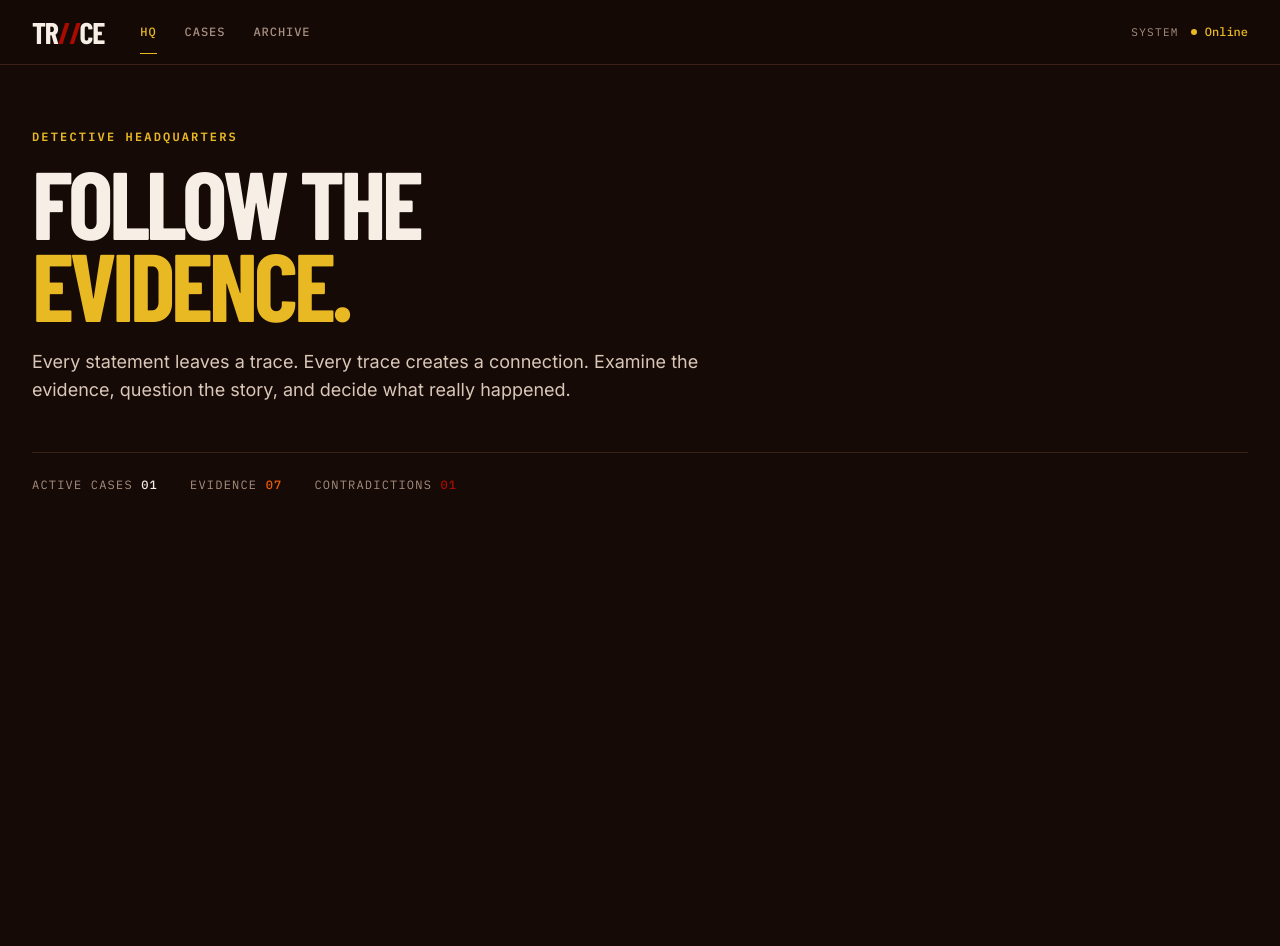
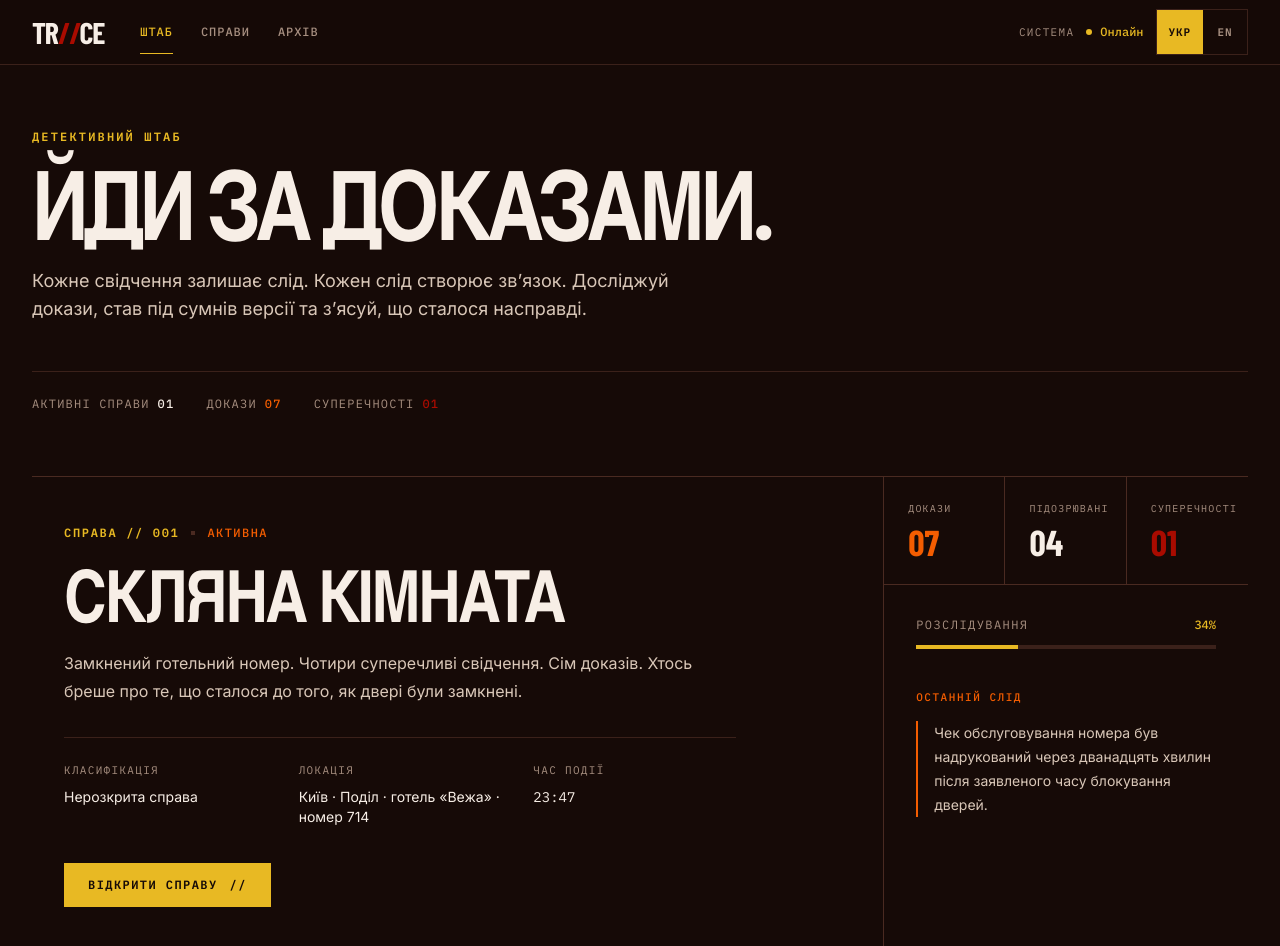
Before and after one commit to Iryna-Vyshniak/tr-ce, a React (Vite) app: page / in a window 1280 px wide. Shown: the top 946 px of the page. Before the commit the page ends 801 px from the top, so only its background shows below. Built offline with nearby package versions, Linux system fonts and the light colour scheme; a web font is replaced by a local one.

Commit message:
feat: localize detective HQ

```diff
--- a/src/components/layout/AppHeader.tsx
+++ b/src/components/layout/AppHeader.tsx
@@ -1,23 +1,27 @@
+import { LocaleSwitcher } from "../../features/localization/components/LocaleSwitcher";
+import { useLocale } from "../../features/localization/hooks/useLocale";
 import { MainNavigation } from "./MainNavigation";
 
+export function AppHeader() {
+  const { t } = useLocale();
 
-export function AppHeader() {
   return (
     <header className="sticky top-0 z-50 border-b border-border-subtle bg-background/95 backdrop-blur">
-      <div className="mx-auto flex h-16 max-w-[100rem] items-center gap-6 px-4 sm:px-6 lg:px-8">
+      <div className="mx-auto flex h-16 max-w-[100rem] items-center gap-4 px-4 sm:gap-6 sm:px-6 lg:px-8">
         <a
           href="/"
           className="shrink-0 font-display text-3xl font-extrabold uppercase leading-none tracking-[-0.04em]"
-          aria-label="TR//CE home"
+          aria-label="TR//CE"
         >
           TR<span className="text-critical">//</span>CE
         </a>
 
         <MainNavigation />
 
-        <div className="ml-auto hidden items-center gap-3 sm:flex">
+        <div className="ml-auto flex shrink-0 items-center gap-3">
+          <div className="hidden items-center gap-3 lg:flex">
             <span className="font-mono text-[0.6875rem] uppercase tracking-[0.12em] text-muted-foreground">
-            System
+              {t.system.label}
             </span>
 
             <span className="flex items-center gap-2 font-mono text-xs font-medium text-signal">
@@ -26,8 +30,11 @@ export function AppHeader() {
                 aria-hidden="true"
               />
 
-            Online
+              {t.system.online}
             </span>
+          </div>
+
+          <LocaleSwitcher />
         </div>
       </div>
     </header>
--- a/src/components/layout/MainNavigation.tsx
+++ b/src/components/layout/MainNavigation.tsx
@@ -1,19 +1,23 @@
+import { useLocale } from "../../features/localization/hooks/useLocale";
+
 const navigationItems = [
   {
-    label: "HQ",
+    key: "hq",
     href: "#hq",
   },
   {
-    label: "Cases",
+    key: "cases",
     href: "#cases",
   },
   {
-    label: "Archive",
+    key: "archive",
     href: "#archive",
   },
 ] as const;
 
 export function MainNavigation() {
+  const { t } = useLocale();
+
   return (
     <nav aria-label="Main navigation">
       <ul className="flex items-center gap-1">
@@ -21,7 +25,7 @@ export function MainNavigation() {
           const isActive = index === 0;
 
           return (
-            <li key={item.label}>
+            <li key={item.key}>
               <a
                 href={item.href}
                 aria-current={isActive ? "page" : undefined}
@@ -34,7 +38,7 @@ export function MainNavigation() {
                     : "text-muted-foreground hover:text-foreground",
                 ].join(" ")}
               >
-                {item.label}
+                {t.navigation[item.key]}
 
                 {isActive && (
                   <span
--- a/src/main.tsx
+++ b/src/main.tsx
@@ -11,14 +11,16 @@ import "@fontsource/ibm-plex-mono/400.css";
 import "@fontsource/ibm-plex-mono/500.css";
 import "@fontsource/ibm-plex-mono/600.css";
 
-
 import App from "./app/App";
+import { LocaleProvider } from "./features/localization/components/LocaleProvider";
 
 import "./styles/variables.css";
 import "./styles/globals.css";
 
 createRoot(document.getElementById("root")!).render(
   <StrictMode>
-    <App />
+    <LocaleProvider>
+      <App />
+    </LocaleProvider>
   </StrictMode>,
 );
--- a/src/pages/DetectiveHQPage.tsx
+++ b/src/pages/DetectiveHQPage.tsx
@@ -1,5 +1,12 @@
+import { ActiveCase } from "../features/cases/components/ActiveCase";
+import { activeCase } from "../features/cases/data/activeCase";
+import { useLocale } from "../features/localization/hooks/useLocale";
+
 export function DetectiveHQPage() {
+  const { t } = useLocale();
+
   return (
+    <>
       <section
         id="hq"
         aria-labelledby="hq-title"
@@ -7,43 +14,57 @@ export function DetectiveHQPage() {
       >
         <div className="max-w-4xl">
           <p className="font-mono text-xs font-semibold uppercase tracking-[0.18em] text-signal">
-          Detective Headquarters
+            {t.hq.eyebrow}
           </p>
 
           <h1
             id="hq-title"
             className="mt-4 font-display text-6xl font-extrabold uppercase leading-[0.85] tracking-[-0.045em] sm:text-7xl lg:text-8xl"
           >
-          Follow the
-          <br />
-          <span className="text-signal">evidence.</span>
+            {t.hq.title}
           </h1>
 
           <p className="mt-6 max-w-2xl text-base leading-7 text-foreground-secondary sm:text-lg">
-          Every statement leaves a trace. Every trace creates a connection.
-          Examine the evidence, question the story, and decide what really
-          happened.
+            {t.hq.description}
           </p>
         </div>
 
-      <div className="mt-12 border-t border-border-subtle pt-6">
-        <div className="flex flex-wrap items-center gap-x-8 gap-y-3 font-mono text-xs uppercase tracking-[0.1em]">
-          <p className="text-muted-foreground">
-            Active cases{" "}
-            <strong className="font-medium text-foreground">01</strong>
-          </p>
+        <dl className="mt-12 flex flex-wrap items-center gap-x-8 gap-y-3 border-t border-border-subtle pt-6 font-mono text-xs uppercase tracking-[0.1em]">
+          <div className="flex items-baseline gap-2">
+            <dt className="text-muted-foreground">
+              {t.hq.activeCases}
+            </dt>
 
-          <p className="text-muted-foreground">
-            Evidence{" "}
-            <strong className="font-medium text-evidence">07</strong>
-          </p>
+            <dd className="font-medium text-foreground">
+              01
+            </dd>
+          </div>
 
-          <p className="text-muted-foreground">
-            Contradictions{" "}
-            <strong className="font-medium text-critical">01</strong>
-          </p>
+          <div className="flex items-baseline gap-2">
+            <dt className="text-muted-foreground">
+              {t.hq.evidence}
+            </dt>
+
+            <dd className="font-medium text-evidence">
+              {String(activeCase.evidenceCount).padStart(2, "0")}
+            </dd>
           </div>
+
+          <div className="flex items-baseline gap-2">
+            <dt className="text-muted-foreground">
+              {t.hq.contradictions}
+            </dt>
+
+            <dd className="font-medium text-critical">
+              {String(activeCase.contradictionCount).padStart(2, "0")}
+            </dd>
           </div>
+        </dl>
       </section>
+
+      <div className="mx-auto w-full max-w-[100rem] px-4 pb-16 sm:px-6 lg:px-8">
+        <ActiveCase caseData={activeCase} />
+      </div>
+    </>
   );
 }
```
Lines whose indentation alone changed are shown as unchanged.
